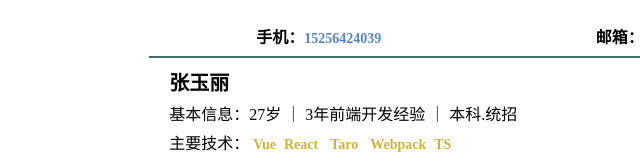
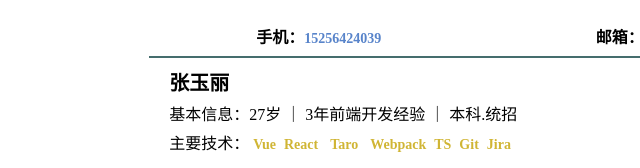
Before and after one commit to SuperPowerZhang/Personal, a website built with Parcel: page src/index.html in a window 1280 px wide. Shown: the top 168 px of the page, 114-754 px from the left. Built offline with nearby package versions, Linux system fonts and the light colour scheme.

Commit message:
feat: update

```diff
--- a/src/index.html
+++ b/src/index.html
@@ -27,7 +27,7 @@
         <span> 基本信息：27岁 ｜ 3年前端开发经验 ｜ 本科.统招</span>
       </p>
       <p class="selfintro">
-        主要技术：<em>Vue</em><em>React</em><em><em>Taro</em></em><em>Webpack</em><em>TS</em>
+        主要技术：<em>Vue</em><em>React</em><em><em>Taro</em></em><em>Webpack</em><em>TS</em><em>Git</em><em>Jira</em>
       </p>
       </p>
     </div>
```
